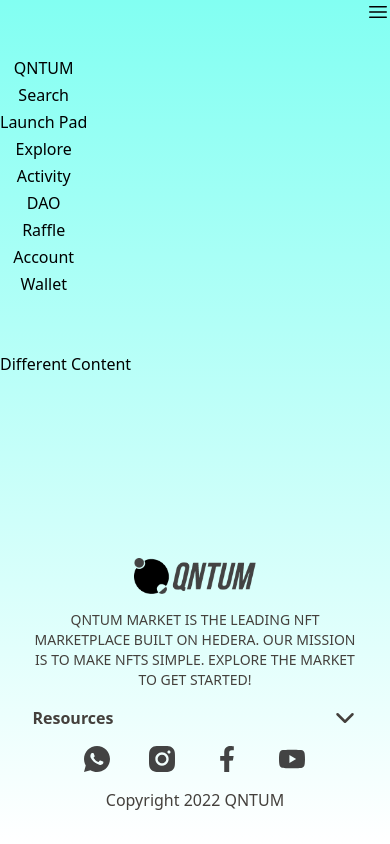
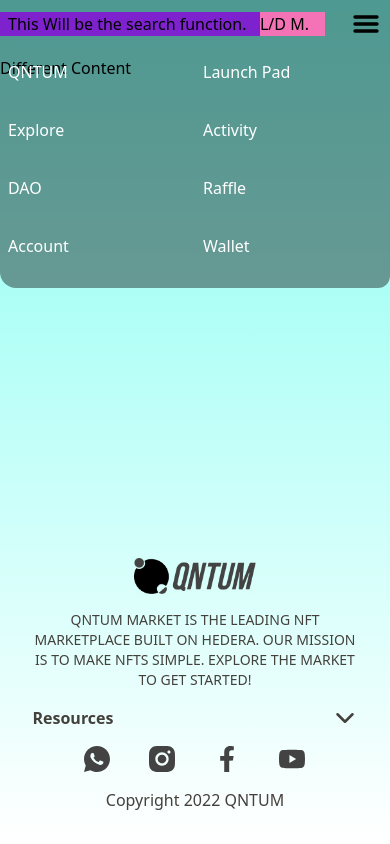
Before and after one commit to CharlieGo19/doc-nft-frontend, a SvelteKit app: page /profile in a window 390 px wide. Both pictures are taken after a click on the button 378 px from the left and 12 px from the top of the page. Built offline with nearby package versions, Linux system fonts and the light colour scheme.

Commit message:
Added mobile menu - requires styling.

```diff
--- a/package.json
+++ b/package.json
@@ -3,7 +3,7 @@
   "version": "0.0.1",
   "private": true,
   "scripts": {
-    "dev": "vite dev",
+    "dev": "vite dev --host",
     "build": "vite build",
     "preview": "vite preview",
     "check": "svelte-kit sync && svelte-check --tsconfig ./tsconfig.json",
--- a/src/routes/+layout.svelte
+++ b/src/routes/+layout.svelte
@@ -7,7 +7,7 @@
     export const prerender = true;
 
     let showAccountMenu: boolean = false;
-    let showMobileMenu: boolean = false;
+    let showMobileMenu: boolean = false; // TODO: Change
     let showResourcesMenu: boolean = false;
 
     function closeMenu(event: KeyboardEvent): void {
@@ -29,10 +29,39 @@
 
 <svelte:window on:keydown={closeMenu}/>
 <!-- TODO: Change h-screen to h-full when content added -->
-<div class="h-screen w-full flex flex-col space-y-14 overflow-x-hidden md:overflow-y-auto bg-gradient-to-b from-[#82FFF2] to-white"> <!--bg-gradient-to-b from-light-mode-mint via-white to-light-mode-mint"> -->
-    <div class="flex w-full items-center md:px-6 md:py-2">
-        <div class="hidden flex-row w-full h-11 justify-between text-sm px-6
-                    place-items-center text-center md:flex max-w-7xl m-auto">
+<div class="relative h-screen w-full flex flex-col overflow-x-hidden space-y-14 md:overflow-y-auto bg-gradient-to-b from-[#82FFF2] to-white z-0">
+    <div>
+        <div class="fixed flex flex-row h-12 w-screen items-center bg-black/40 backdrop-blur-sm md:hidden z-30">
+            <div class="w-2/3 px-2 bg-purple-700">
+                This Will be the search function.
+            </div>
+            <div class="w-1/6 bg-pink-400">
+                L/D M.
+            </div>
+            <div class="relative w-1/6 ml-auto mr-0">
+                <button type="button" class="px-2 float-right" on:click={() => toggleMenu('mobile')}>
+                    <svg xmlns="http://www.w3.org/2000/svg" fill="none" viewBox="0 0 24 24" stroke-width="2.5" stroke="currentColor" class="w-8 h-8">
+                        <title>Mobile Device Menu</title>
+                        <desc>View application options, like account, wallet, Search NFTs, etc...</desc>
+                        <path stroke-linecap="round" stroke-linejoin="round" d="M3.75 6.75h16.5M3.75 12h16.5m-16.5 5.25h16.5" />
+                    </svg>
+                </button>
+            </div>
+            {#if showMobileMenu}
+                <ul class="absolute grid grid-cols-2 w-full min-h-60 top-12 right-0 rounded-bl-2xl rounded-br-xl pt-1 pb-1 text-white bg-black/40 backdrop-blur-lg z-40"  transition:slide={{ delay: 250, duration: 250, easing: linear }}>
+                    <li class="p-2 hover:font-bold hover:bg-mint-edge hover:text-white">{$nftMarketPlace}</li>
+                    <li class="p-2 hover:font-bold hover:bg-mint-edge hover:text-white">Launch Pad</li>
+                    <li class="p-2 hover:font-bold hover:bg-mint-edge hover:text-white">Explore</li>
+                    <li class="p-2 hover:font-bold hover:bg-mint-edge hover:text-white">Activity</li>
+                    <li class="p-2 hover:font-bold hover:bg-mint-edge hover:text-white">DAO</li>
+                    <li class="p-2 hover:font-bold hover:bg-mint-edge hover:text-white">Raffle</li>
+                    <li class="p-2 hover:font-bold hover:bg-mint-edge hover:text-white">Account</li> <!-- TODO: Menu within a menu -->
+                    <li class="p-2 hover:font-bold hover:bg-mint-edge hover:text-white">Wallet</li>
+                </ul>
+            {/if}
+        </div>
+        <div class="hidden md:flex w-full items-center md:px-6 md:py-2">
+            <div class="flex flex-row w-full h-11 justify-between text-sm px-6 place-items-center text-center max-w-7xl m-auto">
             <div id="{$nftMarketPlace}" class="grow z-0">
                 <a href="/">{$nftMarketPlace}</a>
             </div>
@@ -82,29 +111,9 @@
             </div> <!-- If adjust this param, change menu right param -->
             </div>
         </div>
+    </div>
     <!-- TODO: Add image for product name. -->
-    <div class="md:hidden flex items-center">
-        <button type="button" class="absolute top-0 right-0" on:click={() => toggleMenu('mobile')}>
-        <svg xmlns="http://www.w3.org/2000/svg" fill="none" viewBox="0 0 24 24" stroke-width="1.5" stroke="currentColor" class="w-6 h-6">
-            <title>Mobile Device Menu</title>
-            <desc>View application options, like account, wallet, Search NFTs, etc...</desc>
-            <path stroke-linecap="round" stroke-linejoin="round" d="M3.75 6.75h16.5M3.75 12h16.5m-16.5 5.25h16.5" />
-        </svg>
-        </button>
-        {#if showMobileMenu}
-        <ul class="flex flex-col items-center justify-between min-h-60">
-            <li>{$nftMarketPlace}</li>
-            <li>Search</li><!-- mobile friendly search page -->
-            <li>Launch Pad</li>
-            <li>Explore</li>
-            <li>Activity</li>
-            <li>DAO</li>
-            <li>Raffle</li>
-            <li>Account</li> <!-- TODO: Menu within a menu -->
-            <li>Wallet</li>
-        </ul>
-        {/if}
-    </div>
+
     <div class="flex-grow">
         <slot />
     </div>
--- a/src/routes/+page.svelte
+++ b/src/routes/+page.svelte
@@ -19,7 +19,7 @@
 <!-- TODO: Add on:hover show full image -->
 <!-- TODO: Request -->
 <div class="flex flex-col w-full items-center space-y-20">
-    <div class="flex items-center justify-center md:max-w-7xl w-4/5 text-center">
+    <div class="flex items-center justify-center w-4/5 md:max-w-7xl text-center">
         <h1 class="font-orbitron md:text-4xl text-lg">DISCOVER, COLLECT AND SELL <span class="text-teal-600">NFTS</span>.</h1>
     </div>
     <!-- use this for upcoming Launchpad events?-->
```
Lines whose indentation alone changed are shown as unchanged.
